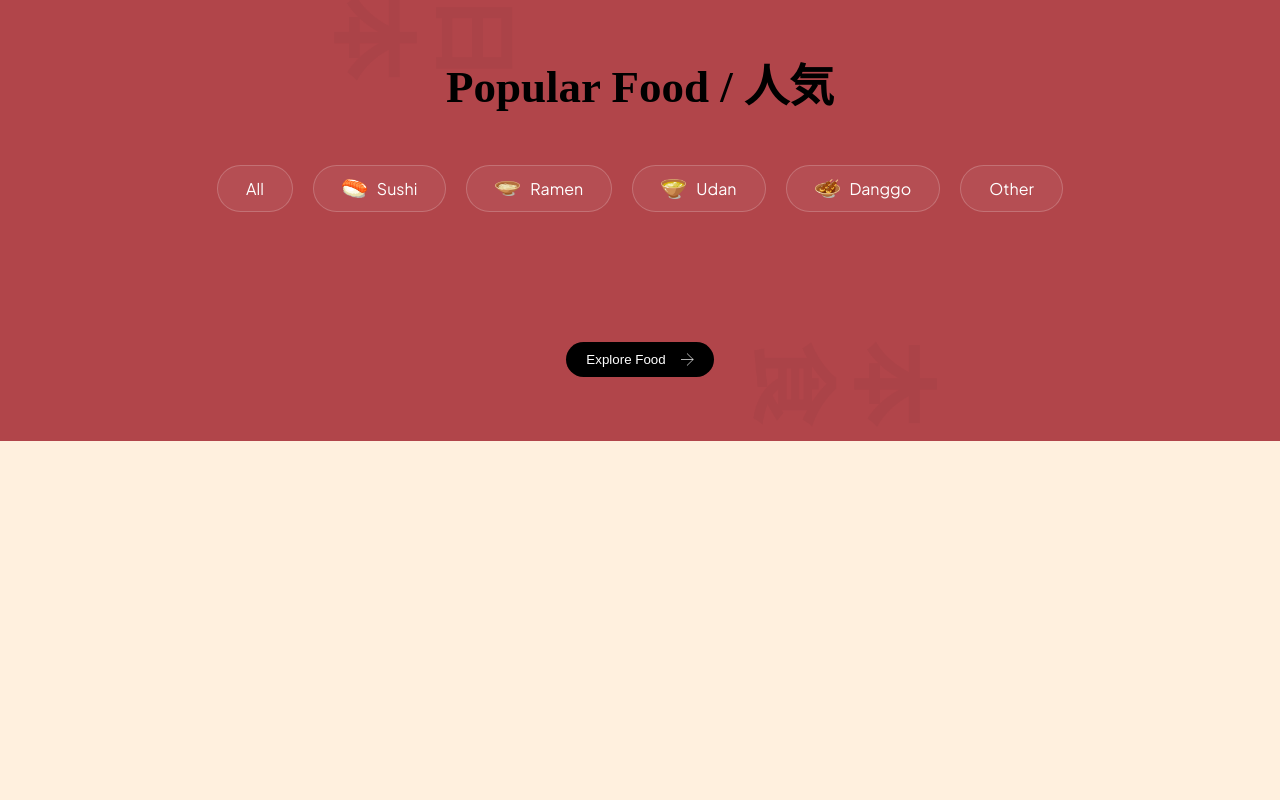
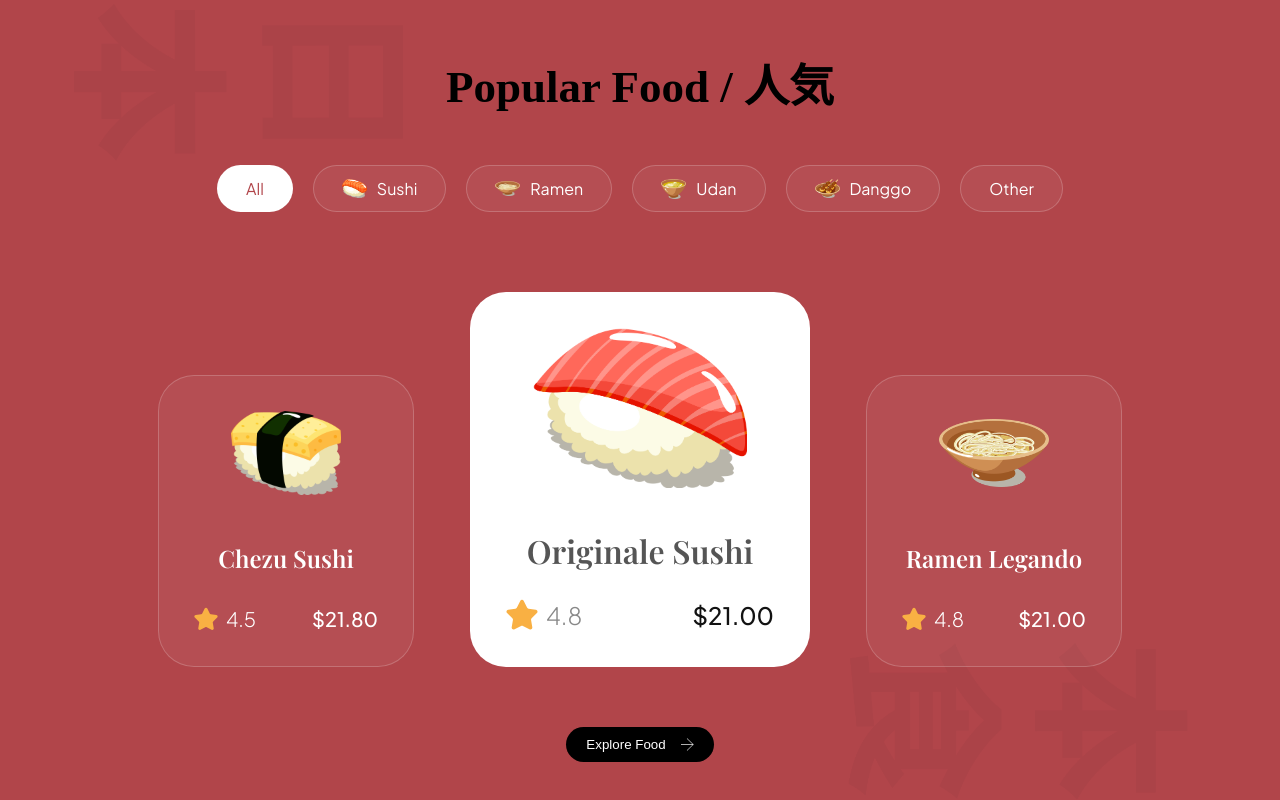
Before and after one commit to Sushil-18/Vite_Project, a website built with Vite: page index.html in a window 1280 px wide. Shown: the part 1634-2434 px from the top of the page. Before the commit the page ends 2075 px from the top, so only its background shows below. Built offline with nearby package versions, Linux system fonts and the light colour scheme.

Commit message:
Added cards in popular food section

```diff
--- a/CSS/sections/popular.css
+++ b/CSS/sections/popular.css
@@ -48,6 +48,16 @@
   cursor: pointer;
 }
 
+.popular_items.active {
+  background: #fff;
+  color: var(--primary-color);
+}
+
+.popular_items:hover {
+  background: #fff;
+  color: var(--primary-color);
+}
+
 .popular_food_list img {
   width: 25px;
 }
@@ -55,7 +65,7 @@
 .explore_food_btn {
   width: fit-content;
   padding: 10px 20px;
-  margin: 80px auto 0;
+  margin: 60px auto 0;
 
   display: flex;
   justify-content: center;
@@ -68,7 +78,107 @@
   color: #fff;
   cursor: pointer;
 }
+
 .explore_food_btn img {
   width: 13px;
   margin-left: 15px;
 }
+
+.popular_food_catalogue {
+  margin-top: 30px;
+
+  display: flex;
+  justify-content: center;
+  align-items: flex-end;
+  flex-wrap: wrap;
+  gap: 56px;
+}
+
+.popular_food_cards {
+  padding: 35px;
+  height: fit-content;
+  min-width: 256px;
+
+  display: flex;
+  align-items: center;
+  flex-direction: column;
+
+  border-radius: 36px;
+  background: rgba(255, 255, 255, 0.05);
+  border: 1px solid rgba(255, 255, 255, 0.2);
+}
+
+.popular_food_card_name {
+  margin-top: 47px;
+
+  font-weight: 600;
+  font-size: 24px;
+  line-height: 32px;
+  font-family: var(--playfair-display);
+  color: #fff;
+  text-align: center;
+}
+.popular_food_card_img {
+  width: 110px;
+  height: 84px;
+  object-fit: contain;
+}
+.popular_food_card_rating {
+  display: flex;
+  align-items: center;
+  gap: 8px;
+}
+.popular_food_card_rating img {
+  width: 24px;
+  height: 24px;
+  object-fit: contain;
+}
+
+.popular_food_card_rating p {
+  font-size: 20px;
+  font-weight: 300;
+  font-family: var(--plus-jakarta-sans);
+  color: #fff;
+}
+
+.popular_food_card_price {
+  font-size: 20px;
+  font-weight: 500;
+  font-family: var(--plus-jakarta-sans);
+  color: #fff;
+}
+
+.popular_food_card_details {
+  width: 100%;
+  margin-top: 32px;
+}
+
+.popular_food_cards.active-card {
+  background: #fff;
+  min-width: 340px;
+}
+
+.popular_food_cards.active-card .popular_food_card_img {
+  width: 214px;
+  height: 160px;
+}
+
+.popular_food_cards.active-card .popular_food_card_name {
+  color: var(--black-500);
+  font-size: 32px;
+}
+
+.popular_food_cards.active-card .popular_food_card_rating img {
+  width: 32px;
+  height: 32px;
+}
+
+.popular_food_cards.active-card .popular_food_card_rating p {
+  font-size: 24px;
+  color: var(--gray-100);
+}
+
+.popular_food_cards.active-card .popular_food_card_price {
+  font-size: 24px;
+  color: var(--secondary-color);
+}
--- a/index.html
+++ b/index.html
@@ -125,6 +125,49 @@
         <button class="popular_items">Other</button>
       </div>
 
+
+
+      <div class="popular_food_catalogue" data-aos="fade-up">
+        <article class="popular_food_cards">
+          <img class="popular_food_card_img" src="assets/sushi-12.png" alt="Chezu Sushi">
+          <h4 class="popular_food_card_name">Chezu Sushi</h4>
+
+          <div class="popular_food_card_details flex-between">
+            <div class="popular_food_card_rating">
+              <img src="assets/star.svg" alt="Stars">
+              <p>4.5</p>
+            </div>
+            <p class="popular_food_card_price">$21.80</p>
+          </div>
+        </article>
+
+        <article class="popular_food_cards active-card">
+          <img class="popular_food_card_img" src="assets/sushi-11.png" alt="Originale Sushi">
+          <h4 class="popular_food_card_name">Originale Sushi</h4>
+
+          <div class="popular_food_card_details flex-between">
+            <div class="popular_food_card_rating">
+              <img src="assets/star.svg" alt="Stars">
+              <p>4.8</p>
+            </div>
+            <p class="popular_food_card_price">$21.00</p>
+          </div>
+        </article>
+
+        <article class="popular_food_cards">
+          <img class="popular_food_card_img" src="assets/sushi-10.png" alt="Ramen Legando">
+          <h4 class="popular_food_card_name">Ramen Legando</h4>
+
+          <div class="popular_food_card_details flex-between">
+            <div class="popular_food_card_rating">
+              <img src="assets/star.svg" alt="Stars">
+              <p>4.8</p>
+            </div>
+            <p class="popular_food_card_price">$21.00</p>
+          </div>
+        </article>
+      </div>
+
       <div >
         <button class="explore_food_btn">Explore Food
           <img src="assets/arrow-right.svg" alt="horizontal_arrow">
```
